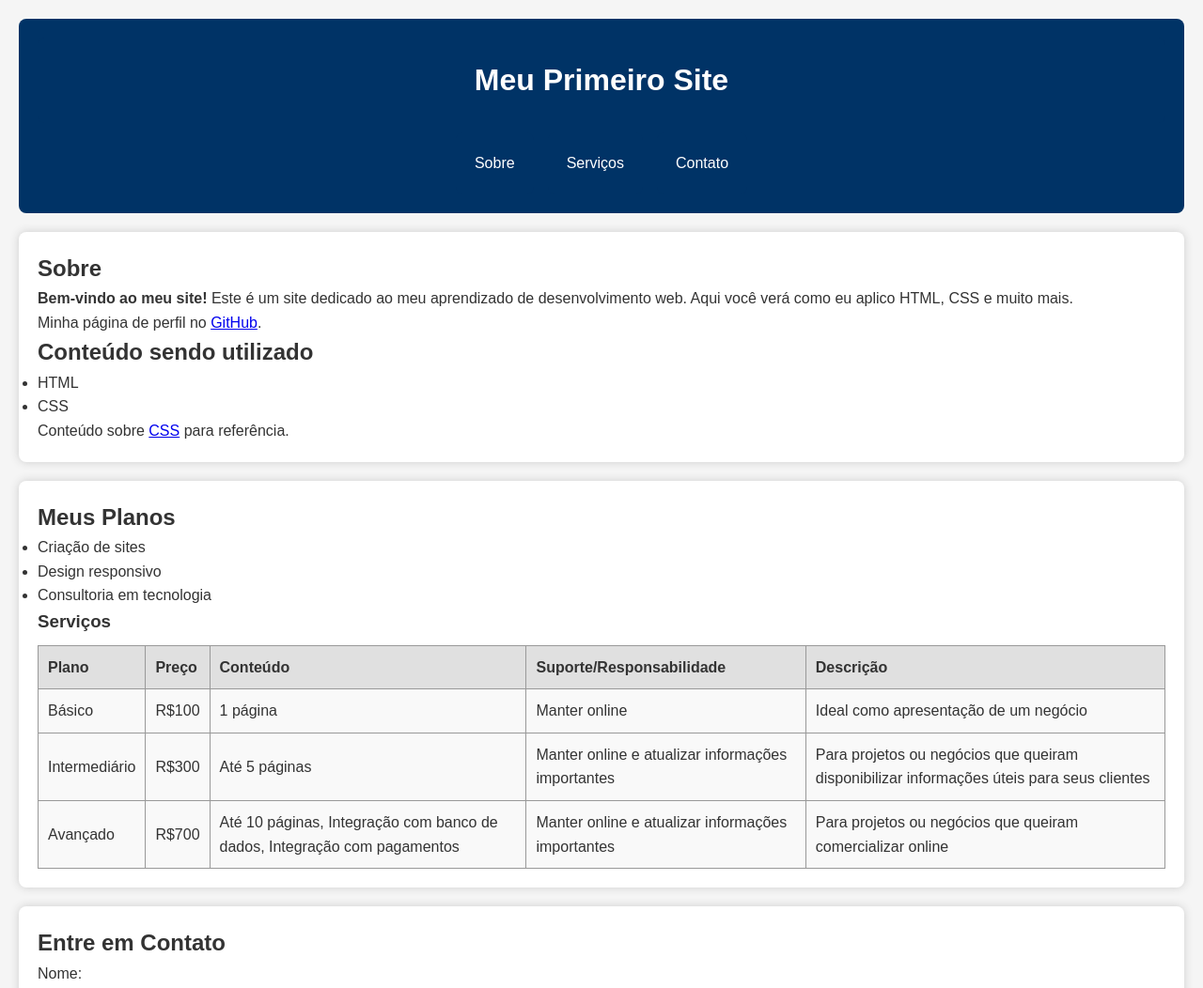
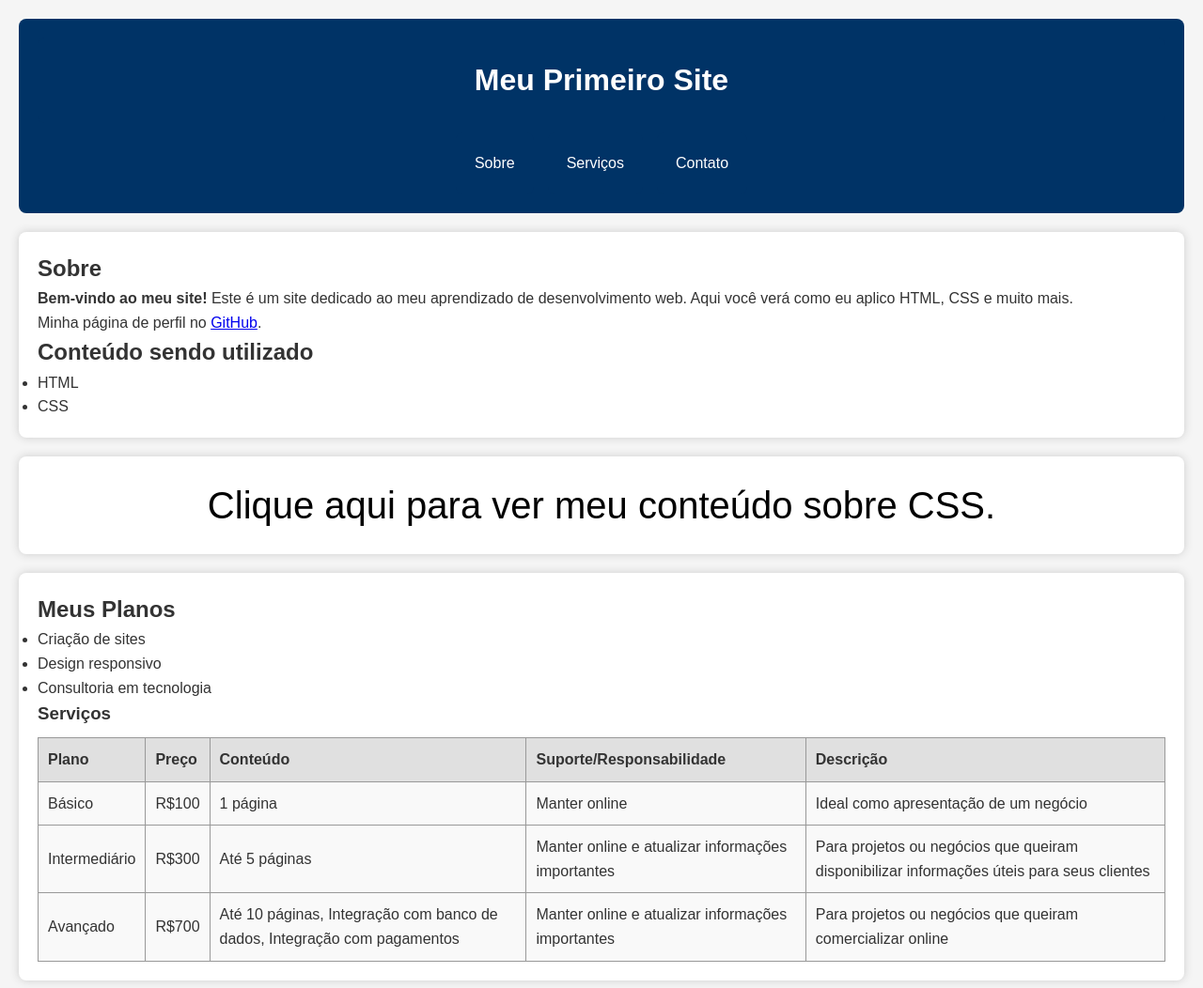
Before and after one commit to Nicolas-Makiniks/FAM, a plain HTML site: page index.html in a window 1280 px wide. Shown: the top 1052 px of the page at 94% size. Drawn offline with Linux system fonts and the light colour scheme.

Commit message:
Refactor: Making link to CSS more intuitive

```diff
--- a/index.html
+++ b/index.html
@@ -8,6 +8,18 @@
     <style>
         .responsive-table {
             overflow-x: auto;
+        }
+        #superlink a {
+            font-size: 40px;
+            text-decoration: none;
+            text-align: center;
+            display: block;
+            color: black;
+            transition: 0.3s ease;
+            border-radius: 8px;
+        }
+        #superlink a:hover {
+            background-color: #efefef;
         }
     </style>
 </head>
@@ -32,7 +44,9 @@
                 <li>HTML</li>
                 <li>CSS</li>
             </ul>
-            <p>Conteúdo sobre <a href="cssProperty.html">CSS</a> para referência.</p>
+        </section>
+        <section id="superlink">
+            <a href="cssProperty.html">Clique aqui para ver meu conteúdo sobre CSS.</a>
         </section>
         <section id="servicos" class="responsive-table">
             <h2>Meus Planos</h2>
```
